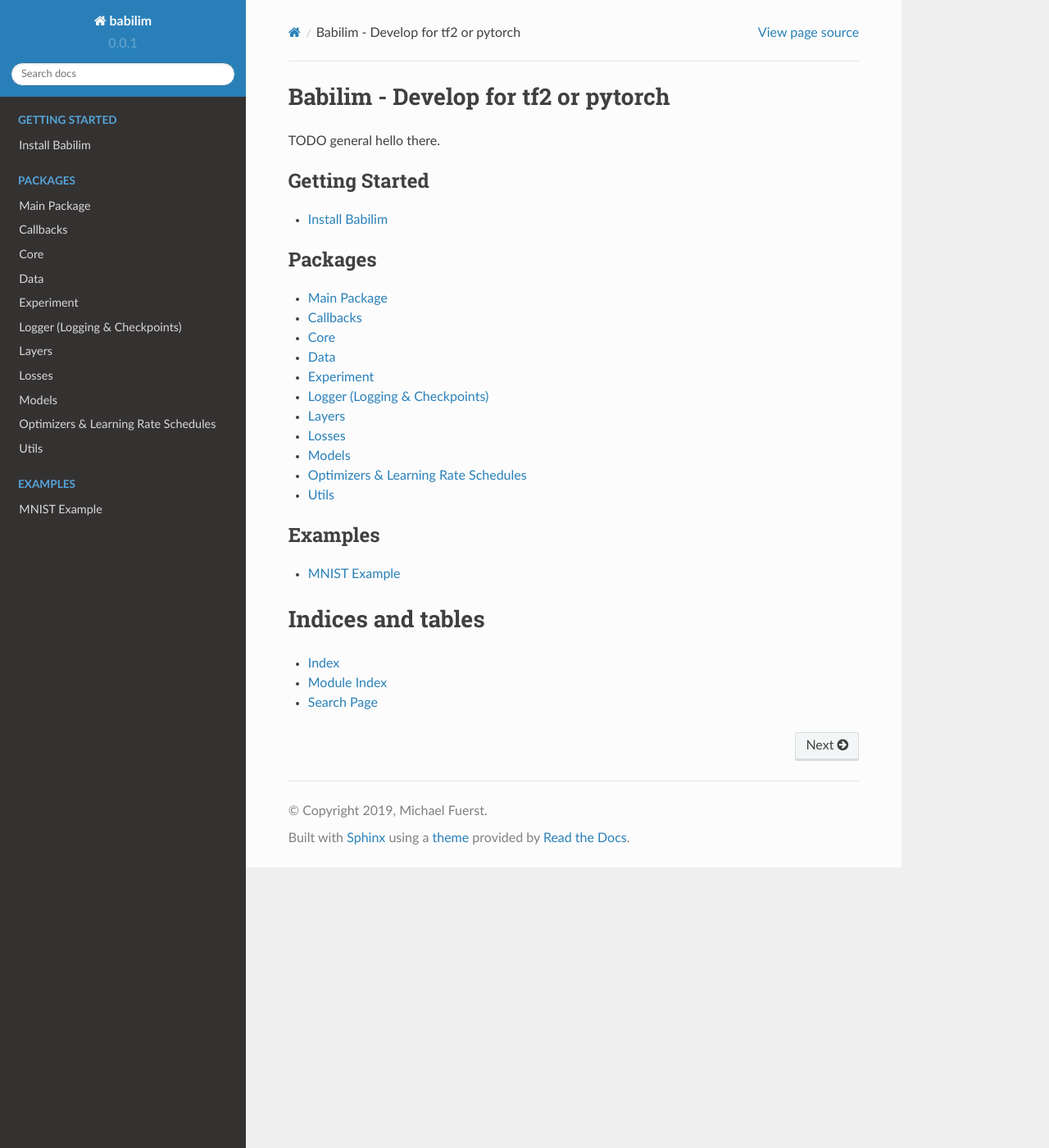
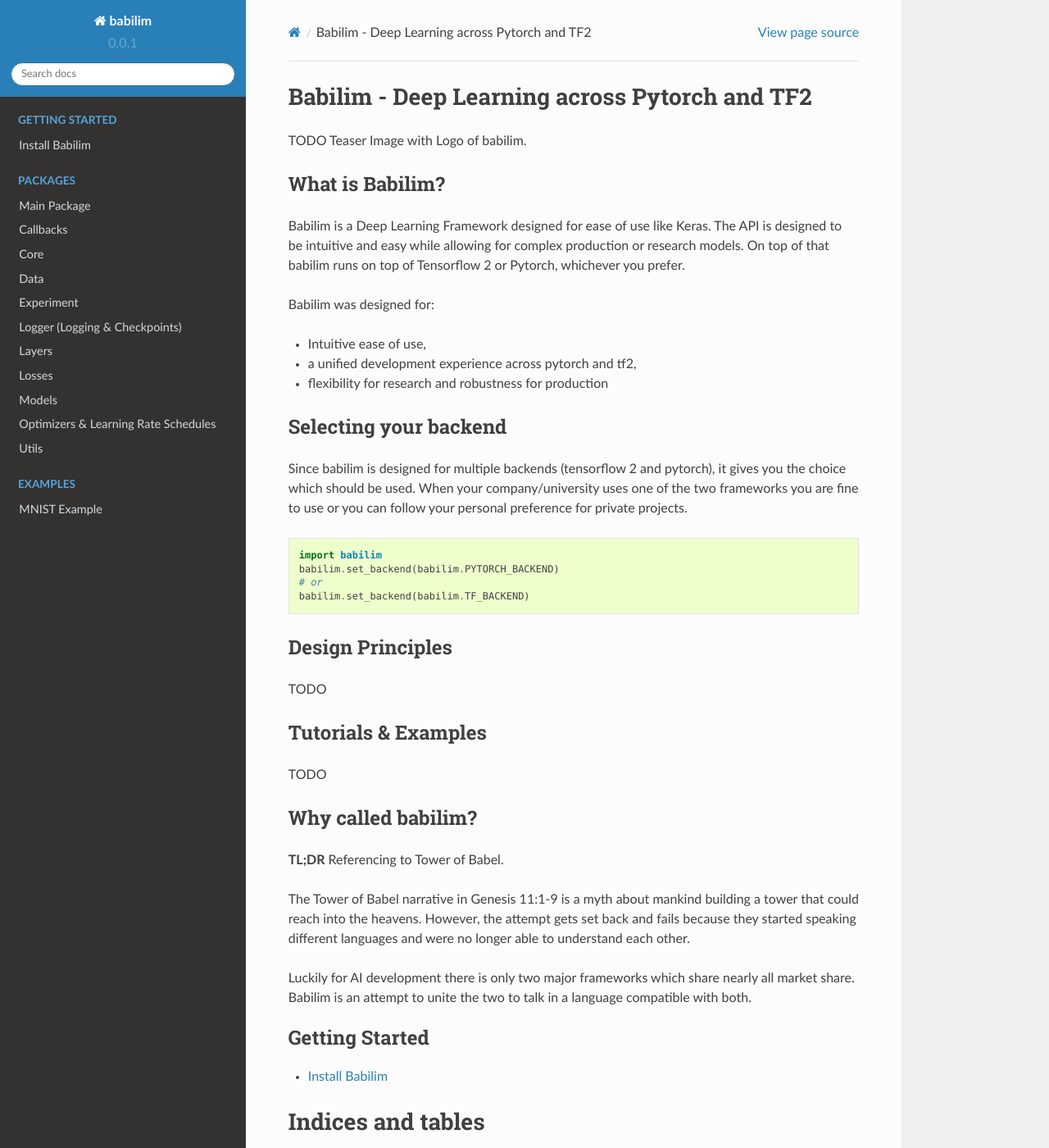
Before and after one commit to penguinmenac3/babilim, a Sphinx documentation site: the page built from docs/source/index.rst, in a window 1280 px wide and 1400 px high. Shown: the whole window at 82% size. Built offline with Sphinx 7.4.7 and the Read the Docs theme 2.0.0, drawn with Linux system fonts in a browser that asks for light colours.

Commit message:
Improved documentation by adding introductions to all packages.

```diff
--- a/docs/source/babilim.callbacks.rst
+++ b/docs/source/babilim.callbacks.rst
@@ -1,5 +1,9 @@
 Callbacks
 =========
+
+TODO not yet implemented.
+
+**Autogenerated Documentation**
 
 .. automodule:: babilim.callbacks
    :members:
--- a/docs/source/index.rst
+++ b/docs/source/index.rst
@@ -1,15 +1,66 @@
-Babilim - Develop for tf2 or pytorch
-====================================
+Babilim - Deep Learning across Pytorch and TF2
+==============================================
 
-TODO general hello there.
+TODO Teaser Image with Logo of babilim.
+
+What is Babilim?
+----------------
+
+Babilim is a Deep Learning Framework designed for ease of use like Keras.
+The API is designed to be intuitive and easy while allowing for complex production or research models.
+On top of that babilim runs on top of Tensorflow 2 or Pytorch, whichever you prefer.
+
+Babilim was designed for:
+
+* Intuitive ease of use,
+* a unified development experience across pytorch and tf2,
+* flexibility for research and robustness for production
+
+
+Selecting your backend
+----------------------
+
+Since babilim is designed for multiple backends (tensorflow 2 and pytorch), it gives you the choice which should be used.
+When your company/university uses one of the two frameworks you are fine to use or you can follow your personal preference for private projects.
+
+.. code-block:: python
+
+    import babilim
+    babilim.set_backend(babilim.PYTORCH_BACKEND)
+    # or
+    babilim.set_backend(babilim.TF_BACKEND)
+
+
+Design Principles
+-----------------
+
+TODO
+
+Tutorials & Examples
+--------------------
+
+TODO
+
+Why called babilim?
+-------------------
+
+**TL;DR** Referencing to Tower of Babel.
+
+The Tower of Babel narrative in Genesis 11:1-9 is a myth about mankind building a tower that could reach into the heavens.
+However, the attempt gets set back and fails because they started speaking different languages and were no longer able to understand each other.
+
+Luckily for AI development there is only two major frameworks which share nearly all market share.
+Babilim is an attempt to unite the two to talk in a language compatible with both.
 
 .. toctree::
    :caption: Getting Started
+   :includehidden:
 
    tutorials.install
 
 .. toctree::
    :caption: Packages
+   :hidden:
 
    babilim
    babilim.callbacks
@@ -25,6 +76,7 @@ TODO general hello there.
 
 .. toctree::
    :caption: Examples
+   :hidden:
 
    examples.mnist
 
```
Also changed, not shown: babilim/__init__.py (+43 -8 lines), docs/source/babilim.core.rst (+43 -0 lines), docs/source/babilim.rst (+24 -0 lines).
